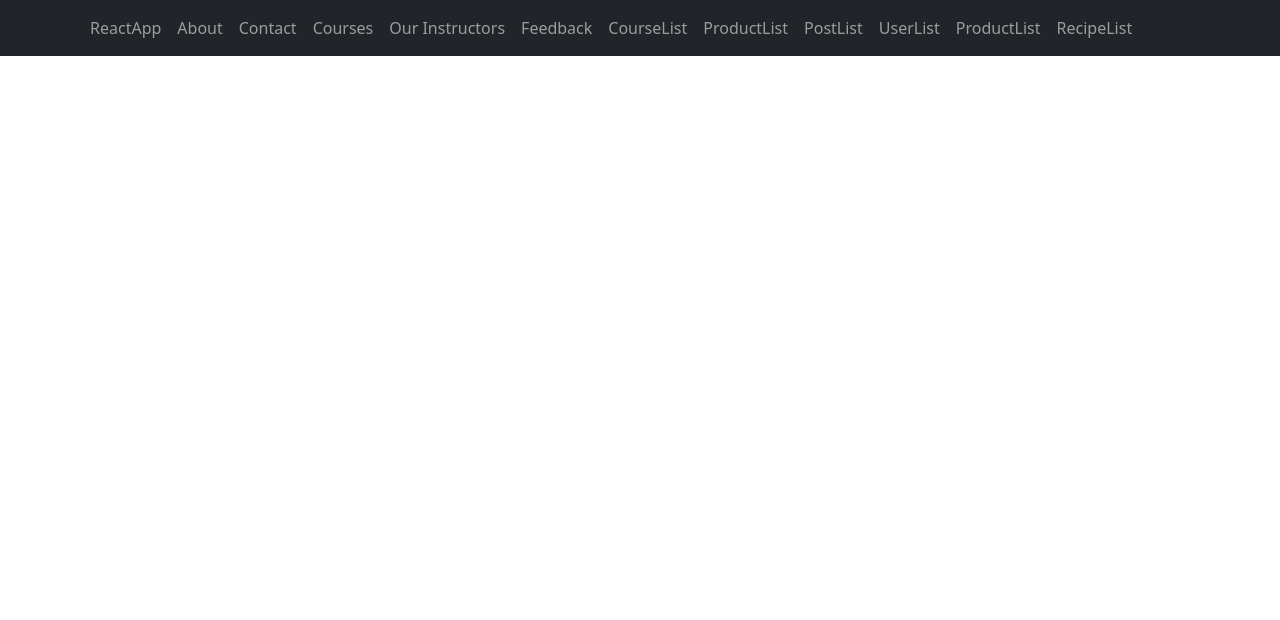
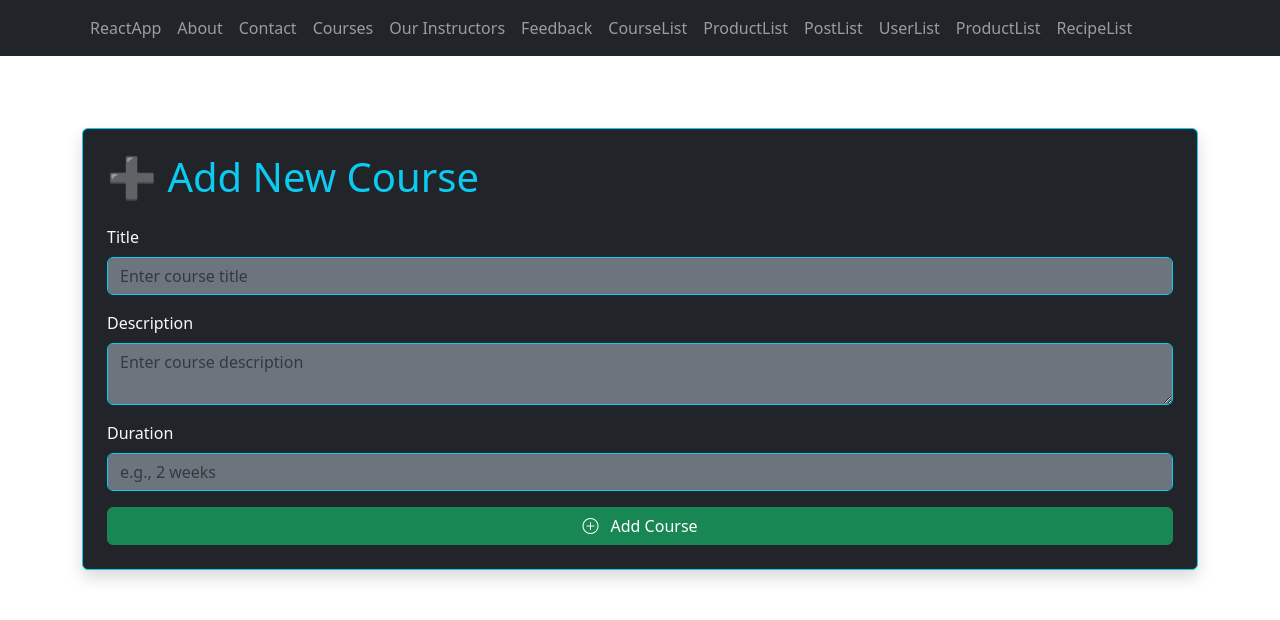
Before and after one commit to AbdullahJameel123/react-practice, a React (Vite) app in the folder demos/my-app/: page /add-course in a window 1280 px wide. Shown: the top 620 px of the page. Built offline with nearby package versions, Linux system fonts and the light colour scheme.

Commit message:
Add Bootstrap Icons and implement AddCourse and CourseListMockAPI components

```diff
--- a/demos/my-app/package.json
+++ b/demos/my-app/package.json
@@ -11,6 +11,7 @@
   },
   "dependencies": {
     "@types/react-router-dom": "^5.3.3",
+    "bootstrap-icons": "^1.13.1",
     "react": "^19.1.0",
     "react-dom": "^19.1.0",
     "react-router-dom": "^7.7.1"
--- a/demos/my-app/src/App.tsx
+++ b/demos/my-app/src/App.tsx
@@ -5,7 +5,7 @@ import UserDetails from "./Components/UserDetailss";
 import Home from "./Components/Home";
 import ProfileCard from "./Components/ProfileCard";
 import NavBar from "./Components/NavBar";
-import Courses from "./Components/Courses";
+import 'bootstrap-icons/font/bootstrap-icons.css';
 import Instructors from "./Components/Instructors";
 import FeedBack from "./Components/FeedBack";
 import CourseList2 from "./Components/CourseList2";
@@ -14,6 +14,8 @@ import ProductList2 from "./Components/ProductList2";
 import PostList4 from "./Components/PostList4";
 import RecipeList4 from "./Components/RecipeList4";
 import SearchProducts from "./Components/SearchProducts";
+import CourseListMockAPI from "./Components/CourseListMockAPI";
+import AddCourse from "./Components/AddCourse";
 
 
 function App() {
@@ -24,7 +26,7 @@ function App() {
           <Route path="/" element={<Home />} />
           <Route path="/about" element={<About />} />
           <Route path="/contact" element={<Contact />} />
-          <Route path="/courses" element={<Courses />} />
+          <Route path="/courses" element={<CourseListMockAPI />} />
           <Route path="/users/:id" element={<UserDetails />} />
           <Route path="/instructors" element={<Instructors />} />
           <Route path="/feedback" element={<FeedBack />} />
@@ -34,6 +36,7 @@ function App() {
           <Route path="/UserList" element={<UserList />} />
           <Route path="/ProductList2" element={<ProductList2 />} />
           <Route path="/RecipeList" element={<RecipeList4 />} />
+          <Route path="/add-course" element={<AddCourse />} />
           <Route
               path="/profile"
               element={
--- /dev/null
+++ b/demos/my-app/src/Components/AddCourse.tsx
@@ -0,0 +1,80 @@
+import { useState } from "react";
+import { useNavigate } from "react-router-dom";
+
+const API_URL = "https://689dc5e2ce755fe69789f10f.mockapi.io/courses/courses";
+
+
+  function AddCourse() {
+    const [title, setTitle] = useState<string>("")
+    const [description, setDescription] = useState<string>("")
+    const [duration, setDuration] = useState<string>("")
+
+    const navigate = useNavigate()
+
+    const addCourse = async () => {
+        const course = {
+            title,
+            description,
+            duration: Number(duration)
+
+        }
+
+        await fetch(API_URL, {
+            method: "POST",
+            headers: {
+                "Content-Type": "application/json",
+            },
+            body: JSON.stringify(course),
+        })
+
+        navigate("/courses")
+    }
+
+
+  return (
+    <div className="container py-5">
+      <div className="card p-4 bg-dark text-light shadow border border-info">
+        <h1 className="text-info mb-4">➕ Add New Course</h1>
+          <div className="mb-3">
+            <label className="form-label">Title</label>
+            <input
+              type="text"
+              className="form-control bg-secondary text-light border-info"
+              placeholder="Enter course title"
+              value={title}
+              onChange={(e) => setTitle(e.target.value)}
+
+            />
+          </div>
+
+          <div className="mb-3">
+            <label className="form-label">Description</label>
+            <textarea
+              className="form-control bg-secondary text-light border-info"
+              placeholder="Enter course description"
+              value={description}
+              onChange={(e) => setDescription(e.target.value)}
+            />
+          </div>
+
+          <div className="mb-3">
+            <label className="form-label">Duration</label>
+            <input
+              type="number"
+              className="form-control bg-secondary text-light border-info"
+              placeholder="e.g., 2 weeks"
+              value={duration}
+              onChange={(e) => setDuration(e.target.value)}
+            />
+          </div>
+
+          <button className="btn btn-success" onClick={() => addCourse()}>
+            <i className="bi bi-plus-circle me-2"></i> Add Course
+          </button>
+      </div>
+    </div>
+  );
+}
+
+
+export default AddCourse;
--- /dev/null
+++ b/demos/my-app/src/Components/CourseListMockAPI.tsx
@@ -0,0 +1,82 @@
+import { useEffect, useState } from "react";
+import { Link } from "react-router-dom";
+
+type Course = {
+  id: string;
+  title: string;
+  description: string;
+  duration: string;
+};
+
+function CourseList() {
+  const [courses, setCourses] = useState<Course[]>([]);
+
+  async function fetchCourses(): Promise<void> {
+    const response = await fetch(
+      "https://689dc5e2ce755fe69789f10f.mockapi.io/courses/courses"
+    );
+    const data: Course[] = await response.json();
+    setCourses(data);
+  }
+
+  useEffect(() => {
+    fetchCourses();
+  }, []);
+
+  return (
+    <div className="container py-5">
+      <div className="card bg-dark text-light shadow-lg border border-info">
+        <div className="card-body">
+          <div className="d-flex justify-content-between align-items-center mb-4 flex-wrap">
+            <h1 className="text-info mb-2 mb-md-0">📚 Available Courses</h1>
+            <Link to="/add-course" className="ms-md-3">
+              <button className="btn btn-outline-success d-flex align-items-center">
+                <i className="bi bi-plus-circle me-2"></i> Add Course
+              </button>
+            </Link>
+          </div>
+
+          <div className="table-responsive">
+            <table className="table table-dark table-hover align-middle text-center">
+              <thead className="table-info text-dark">
+                <tr>
+                  <th scope="col">ID</th>
+                  <th scope="col">Title</th>
+                  <th scope="col">Description</th>
+                  <th scope="col">Duration</th>
+                  <th scope="col">Actions</th>
+                </tr>
+              </thead>
+              <tbody>
+                {courses.map((course) => (
+                  <tr key={course.id}>
+                    <td className="fw-bold">{course.id}</td>
+                    <td className="text-info fw-semibold">{course.title}</td>
+                    <td className="text-light">{course.description}</td>
+                    <td>
+                      <span className="badge bg-info text-dark px-3 py-2 fs-6">
+                        {course.duration} weeks
+                      </span>
+                    </td>
+                    <td>
+                      <div className="d-flex justify-content-center gap-2">
+                        <button className="btn btn-outline-warning btn-sm d-flex align-items-center">
+                          <i className="bi bi-pencil-square me-1"></i> Edit
+                        </button>
+                        <button className="btn btn-outline-danger btn-sm d-flex align-items-center">
+                          <i className="bi bi-trash me-1"></i> Delete
+                        </button>
+                      </div>
+                    </td>
+                  </tr>
+                ))}
+              </tbody>
+            </table>
+          </div>
+        </div>
+      </div>
+    </div>
+  );
+}
+
+export default CourseList;
```
Also changed, not shown: demos/my-app/public/trash.svg (added), 1 other file (tests, documents, lock files or other folders).
